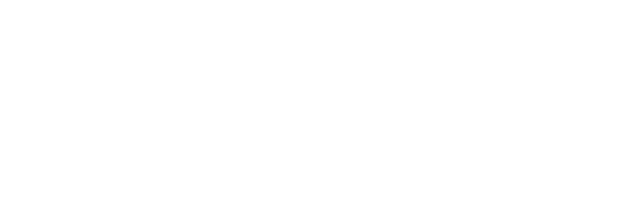
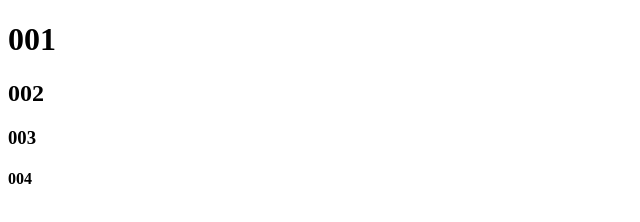
Before and after one commit to asvinakabeer/CIT85, a plain HTML site: page 001/HTML Excercises/htmlexcercise.html in a window 1280 px wide. Shown: the whole page, without its empty margins (0-640 px from the left). Drawn offline with Linux system fonts and the light colour scheme; files that its build step writes are made by us from their sources.

Commit message:
1234 update

```diff
--- a/001/HTML Excercises/htmlexcercise.html
+++ b/001/HTML Excercises/htmlexcercise.html
@@ -8,5 +8,9 @@
 </head>
 <body>
     <link rel="stylesheet" href="001/htmlexcercise.css"/>
+    <h1> 001 </h1>
+    <h2> 002 </h2>
+    <h3> 003 </h3>
+    <h4> 004 </h4>
 </body>
 </html>
```
Also changed, not shown: 001/GitHub assignment/index.html (renamed from 001/index.html).
